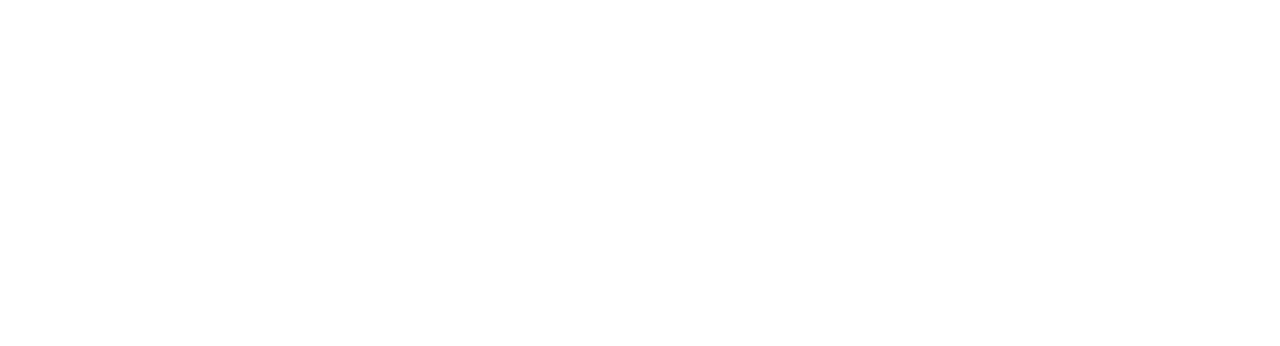
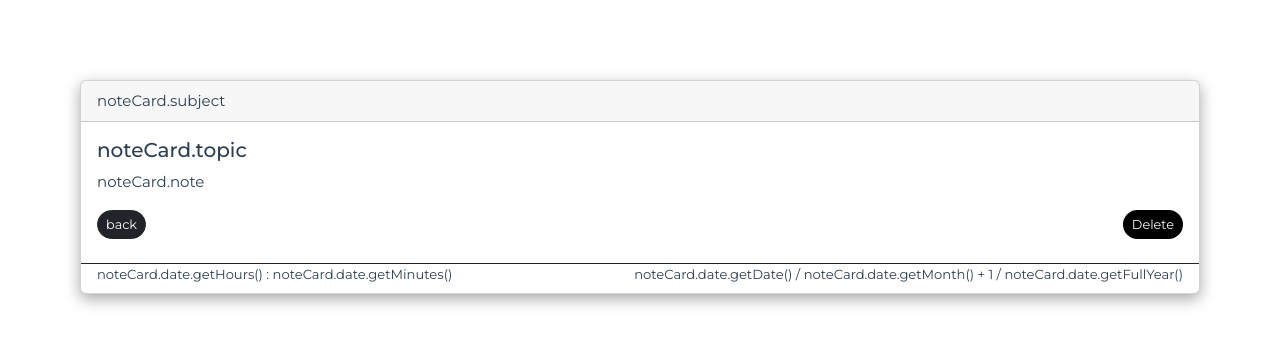
Before and after one commit to George-Gyang/notepad, a Vue app: page /note/1 in a window 1280 px wide. Before the commit this address had no page. Shown: the top 346 px of the page. Built offline with nearby package versions, Linux system fonts and the light colour scheme.

Commit message:
implenting routing and working with views

```diff
--- /dev/null
+++ b/src/components/views/ErrorPage.vue
@@ -0,0 +1,14 @@
+<template>
+    <div class="error-pg">
+        <h2>
+            OH NO!!! PAGE NOT FOUND
+        </h2>
+        <p>please enter a valid URL or <span><RouterLink to="/"><i>RETURN</i></RouterLink> </span></p>
+    </div>
+</template>
+
+<style scoped>
+.error-pg{
+    margin-left: 1rem;
+}
+</style>
--- /dev/null
+++ b/src/components/views/Home.vue
@@ -0,0 +1,11 @@
+<script setup>
+import { RouterLink } from 'vue-router';
+</script>
+
+<template>
+    <main class="container mt-5">
+
+        <h1>Welcome back to your Jotter Pad</h1>
+        <RouterLink to="/note" class="fs-4">Proceed to Your notes</RouterLink>
+    </main>
+</template>
--- a/src/components/Note.vue
+++ b/src/components/views/Note.vue
@@ -1,5 +1,6 @@
 <script setup>
 import { ref } from "vue";
+import {RouterLink, useRouter} from "vue-router"
 
 const datas = [
   {
@@ -46,6 +47,8 @@
   },
 ];
 
+const router = useRouter()
+
 const subject = ref("");
 const topic = ref("");
 const note = ref("");
@@ -76,11 +79,14 @@
   alert.value = "";
 };
 
+
 // console.log(noteCards.value.splice(noteCard.id, 1))
 
 const deleteNote = () => {
   noteCards.value.splice(noteCards.id, 1);
 };
+
+// this.ddddd = noteCards;
 </script>
 
 <template>
@@ -119,10 +125,15 @@
             <p class="card-text">
               {{ noteCard.note }}
             </p>
-            <div class=" d-flex justify-content-between">
-              <button class="btn btn-dark rounded-5 fs-6 btn-sm" type="button">
-                Edit
-              </button>
+            <div class="d-flex justify-content-between">
+              <!-- <RouterLink :to="`/note/${noteCard.id}`"> -->
+                <button @click="router.push(`/note/${noteCard.id}`)"
+                  class="btn btn-dark rounded-5 fs-6 btn-sm"
+                  type="button"
+                >
+                  View
+                </button>
+              <!-- </RouterLink> -->
               <button
                 @click="deleteNote"
                 class="btn bg-black text-light rounded-5 fs-6 btn-sm"
@@ -140,9 +151,9 @@
               {{ noteCard.date.getMinutes() }}</small
             >
             <small class="text-center me-3">
-              {{ noteCard.date.getDate() }}/{{ noteCard.date.getMonth() + 1 }}/{{
-                noteCard.date.getFullYear()
-              }}</small
+              {{ noteCard.date.getDate() }}/{{
+                noteCard.date.getMonth() + 1
+              }}/{{ noteCard.date.getFullYear() }}</small
             >
           </div>
         </div>
--- /dev/null
+++ b/src/components/views/NoteView.vue
@@ -0,0 +1,49 @@
+<script setup>
+import { useRoute, useRouter, RouterLink } from "vue-router";
+import Note from "./Note.vue";
+
+const route = useRoute();
+
+const router = useRouter();
+
+// console.log(route.params)
+
+// console.log(this.ddddd);
+</script>
+
+<template>
+  <div>
+    <div class="p-5">
+      <div class="card pb-0 card-shadow">
+        <div class="card-header">noteCard.subject</div>
+        <div class="card-body">
+          <h5 class="card-title">noteCard.topic</h5>
+          <p class="card-text">noteCard.note</p>
+          <div class="d-flex justify-content-between">
+            <!-- <RouterLink to="/note"> -->
+              <button @click="router.push('/note')" class="btn btn-dark rounded-5 fs-6 btn-sm" type="button">
+                back
+              </button>
+            <!-- </RouterLink> -->
+            <button
+              @click="deleteNote"
+              class="btn bg-black text-light rounded-5 fs-6 btn-sm"
+              type="button"
+            >
+              Delete
+            </button>
+          </div>
+        </div>
+        <div class="my-2 border-top d-flex justify-content-between border-dark">
+          <small class="ms-3">
+            noteCard.date.getHours() : noteCard.date.getMinutes()
+          </small>
+          <small class="text-center me-3">
+            noteCard.date.getDate() / noteCard.date.getMonth() + 1 /
+            noteCard.date.getFullYear()
+          </small>
+        </div>
+      </div>
+    </div>
+  </div>
+</template>
--- a/src/main.js
+++ b/src/main.js
@@ -2,8 +2,16 @@
 // import {BootstrapVue, IconsPlugin} from 'bootstrap-vue'
 import 'bootstrap/dist/css/bootstrap.css'
 import 'bootstrap-vue/dist/bootstrap-vue.css'
+
+// VIEWS
 import App from './App.vue'
-import Note from '@/components/Note.vue'
+import Home from '@/components/views/Home.vue'
+import Note from '@/components/views/Note.vue'
+import NoteView from '@/components/views/NoteView.vue'
+import ErroPage from '@/components/views/ErrorPage.vue'
+
+
+
 // import ErrorPage from "@/views/ErrorPage.vue"
 import './assets/main.css'
 import 'bootstrap/js/dist/modal'
@@ -15,8 +23,23 @@
     routes: [
         {
             path: "/",
+            name: "Home",
+            component: Home
+        },
+        {
+            path: "/note",
             name: "Note",
             component: Note
+        },
+        {
+            path: "/note/:id",
+            name: "noteView",
+            component: NoteView
+        },
+        {
+            path: "/:catchall(.*)*",
+            name: "Not Found",
+            component: ErroPage
         }
     ]
 
```
Also changed, not shown: src/App.vue (+4 -4 lines), vite.config.js (line endings or trailing spaces).
